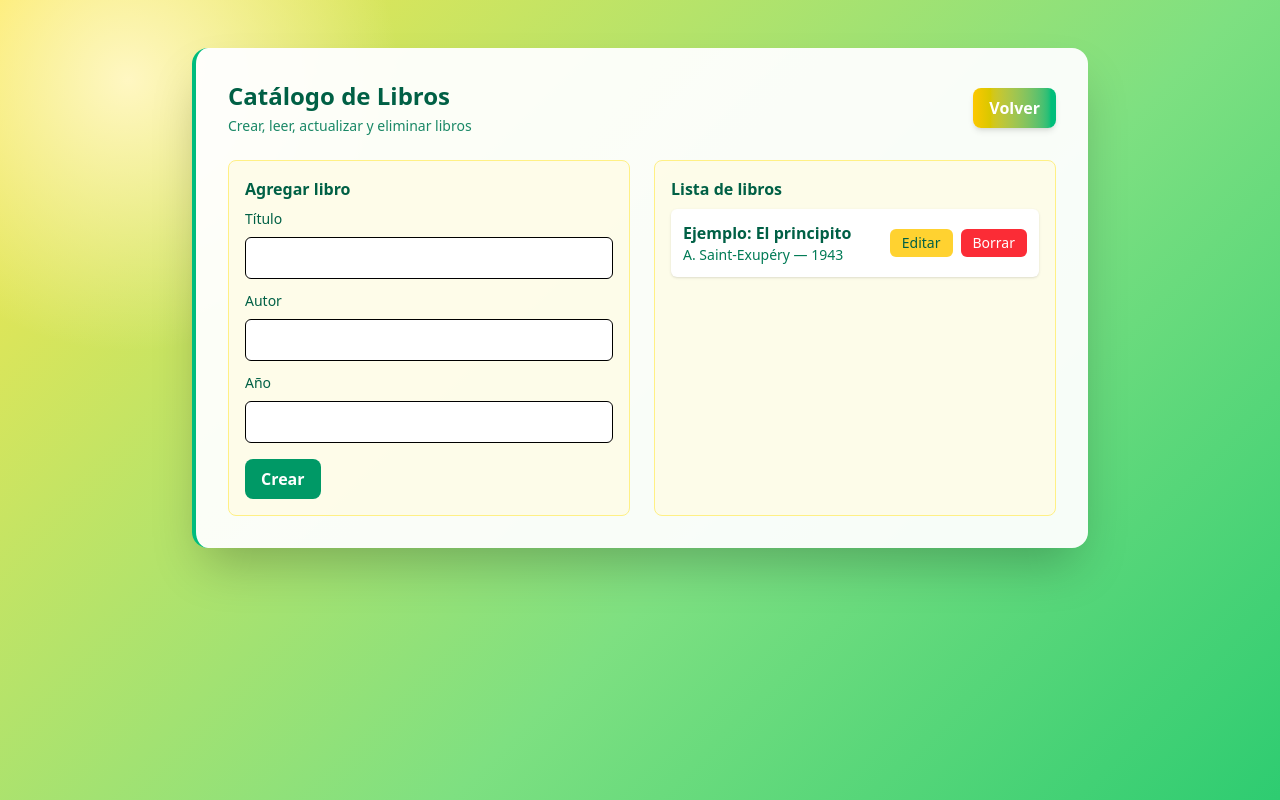
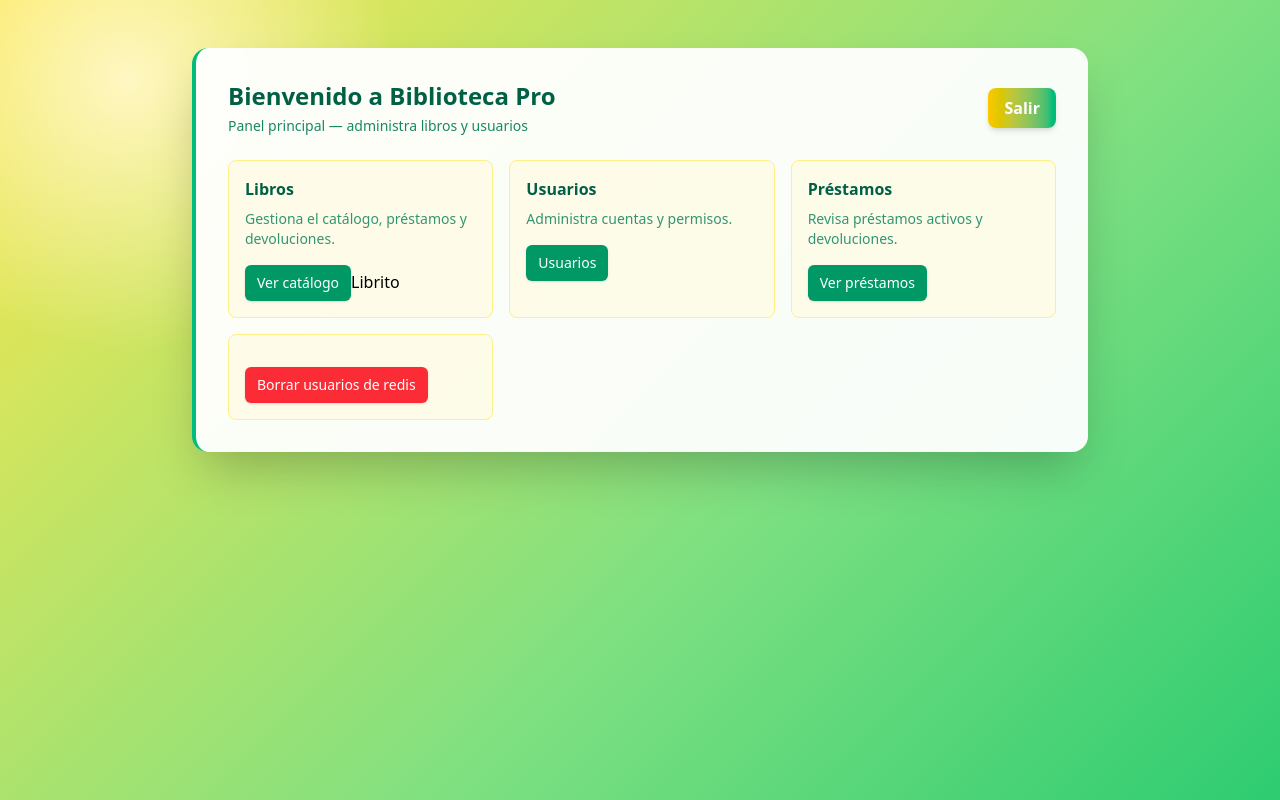
Before and after one commit to Maikiuwu/front-Biblioteca-Redis, a React (Vite) app: page /books in a window 1280 px wide. Built offline with nearby package versions, Linux system fonts and the light colour scheme.

Commit message:
feat: update Home component layout and add user management features

```diff
--- a/src/app/pages/Books.jsx
+++ b/src/app/pages/Books.jsx
@@ -1,162 +1,69 @@
-import { useEffect, useState } from "react";
+import { supabase } from "../../services/supabaseClient";
+import { Delete } from "../../services/deleteinredis.js";
 import { useNavigate } from "react-router-dom";
-import { supabase } from "../../services/supabaseClient";
 
-export default function Books() {
+export default function Home() {
   const navigate = useNavigate();
-  const [books, setBooks] = useState([]);
-  const [form, setForm] = useState({ id: "", title: "", author: "", year: "" });
-  const [loading, setLoading] = useState(false);
-  const [editing, setEditing] = useState(false);
-
-  useEffect(() => {
-    // cargar lista inicial de libros
-    fetchBooks();
-  }, []);
-
-  async function fetchBooks() {
-    setLoading(true);
-    try {
-      // TODO: Reemplazar por llamada real a tu API / servicio (ej: fetch('/api/books', { headers: getAuthHeaders() }))
-      // Ejemplo placeholder:
-      // const resp = await fetch('/api/books', { headers: { Authorization: `Bearer ${token}` }});
-      // const data = await resp.json();
-      // setBooks(data);
-      setBooks([
-        { id: "1", title: "Ejemplo: El principito", author: "A. Saint-Exupéry", year: 1943 },
-      ]);
-    } catch (err) {
-      console.error('fetchBooks error:', err);
-    } finally {
-      setLoading(false);
-    }
-  }
-
-  async function handleCreate(e) {
-    e.preventDefault();
-    setLoading(true);
-    try {
-      // TODO: Implementar creación en backend:
-      //  - POST /api/books con body form
-      //  - validar respuesta y actualizar state (setBooks)
-      // Ejemplo:
-      // const resp = await fetch('/api/books', { method: 'POST', headers, body: JSON.stringify(form) })
-      // const created = await resp.json();
-      // setBooks(prev => [created, ...prev]);
-      setBooks(prev => [{ id: Date.now().toString(), ...form }, ...prev]);
-      setForm({ id: "", title: "", author: "", year: "" });
-    } catch (err) {
-      console.error('handleCreate error:', err);
-    } finally {
-      setLoading(false);
-    }
-  }
-
-  function startEdit(book) {
-    setEditing(true);
-    setForm(book);
-    // TODO: scroll to form / focus
-  }
-
-  async function handleUpdate(e) {
-    e.preventDefault();
-    setLoading(true);
-    try {
-      // TODO: Implementar update en backend:
-      //  - PUT /api/books/:id con body form
-      //  - actualizar state: setBooks(prev => prev.map(b => b.id === form.id ? updated : b))
-      setBooks(prev => prev.map(b => b.id === form.id ? { ...form } : b));
-      setEditing(false);
-      setForm({ id: "", title: "", author: "", year: "" });
-    } catch (err) {
-      console.error('handleUpdate error:', err);
-    } finally {
-      setLoading(false);
-    }
-  }
-
-  async function handleDelete(id) {
-    setLoading(true);
-    try {
-      // TODO: Implementar delete en backend:
-      //  - DELETE /api/books/:id
-      //  - actualizar state: setBooks(prev => prev.filter(b => b.id !== id))
-      setBooks(prev => prev.filter(b => b.id !== id));
-    } catch (err) {
-      console.error('handleDelete error:', err);
-    } finally {
-      setLoading(false);
-    }
-  }
 
   return (
     <div className="min-h-screen app-bg flex items-start justify-center py-12 px-4">
       <div className="w-full max-w-4xl bg-white/95 rounded-2xl p-8 shadow-2xl border-l-4 border-emerald-500">
         <header className="flex items-center justify-between mb-6">
           <div>
-            <h1 className="text-2xl font-extrabold text-emerald-800">Catálogo de Libros</h1>
-            <p className="text-emerald-700/90 mt-1 text-sm">Crear, leer, actualizar y eliminar libros</p>
+            <h1 className="text-2xl font-extrabold text-emerald-800">Bienvenido a Biblioteca Pro</h1>
+            <p className="text-emerald-700/90 mt-1 text-sm">Panel principal — administra libros y usuarios</p>
           </div>
           <div>
             <button
-              onClick={() => navigate('/home')}
+              onClick={() => supabase.auth.signOut()}
               className="px-4 py-2 rounded-lg bg-gradient-to-r from-yellow-400 to-emerald-500 text-white font-semibold shadow-md hover:opacity-95 transition"
             >
-              Volver
+              Salir
             </button>
           </div>
         </header>
 
-        <div className="grid grid-cols-1 md:grid-cols-2 gap-6">
-          {/* Formulario Create / Update */}
-          <form onSubmit={editing ? handleUpdate : handleCreate} className="p-4 rounded-lg bg-yellow-50/90 border border-yellow-200">
-            <h3 className="font-bold text-emerald-800 mb-2">{editing ? 'Editar libro' : 'Agregar libro'}</h3>
+        <section className="grid grid-cols-1 md:grid-cols-3 gap-4">
+          <div className="p-4 rounded-lg bg-yellow-50/90 border border-yellow-200">
+            <h3 className="font-bold text-emerald-800">Libros</h3>
+            <p className="text-sm text-emerald-700/80 mt-2">Gestiona el catálogo, préstamos y devoluciones.</p>
+            <div className="mt-4">
+              {/* Navegar a la página CRUD de libros */}
+              <button
+                onClick={() => navigate('/books')}
+                className="text-sm px-3 py-2 bg-emerald-600 text-white rounded-md shadow-sm hover:brightness-105"
+              >
+                Ver catálogo
+              </button>
 
-            <label className="block text-sm text-emerald-800">Título</label>
-            <input value={form.title} onChange={e => setForm(f => ({ ...f, title: e.target.value }))} className="w-full mt-2 px-3 py-2 rounded-md bg-white border" />
+              <a href="/books">Librito</a>
+            </div>
+          </div>
 
-            <label className="block text-sm text-emerald-800 mt-3">Autor</label>
-            <input value={form.author} onChange={e => setForm(f => ({ ...f, author: e.target.value }))} className="w-full mt-2 px-3 py-2 rounded-md bg-white border" />
+          <div className="p-4 rounded-lg bg-yellow-50/90 border border-yellow-200">
+            <h3 className="font-bold text-emerald-800">Usuarios</h3>
+            <p className="text-sm text-emerald-700/80 mt-2">Administra cuentas y permisos.</p>
+            <div className="mt-4">
+              <button className="text-sm px-3 py-2 bg-emerald-600 text-white rounded-md shadow-sm hover:brightness-105">Usuarios</button>
+            </div>
+          </div>
 
-            <label className="block text-sm text-emerald-800 mt-3">Año</label>
-            <input value={form.year} onChange={e => setForm(f => ({ ...f, year: e.target.value }))} className="w-full mt-2 px-3 py-2 rounded-md bg-white border" />
+          <div className="p-4 rounded-lg bg-yellow-50/90 border border-yellow-200">
+            <h3 className="font-bold text-emerald-800">Préstamos</h3>
+            <p className="text-sm text-emerald-700/80 mt-2">Revisa préstamos activos y devoluciones.</p>
+            <div className="mt-4">
+              <button className="text-sm px-3 py-2 bg-emerald-600 text-white rounded-md shadow-sm hover:brightness-105">Ver préstamos</button>
+            </div>
+          </div>
 
-            <div className="flex items-center justify-between mt-4">
-              <button type="submit" disabled={loading} className="px-4 py-2 rounded-lg bg-emerald-600 text-white font-semibold">
-                {editing ? 'Actualizar' : 'Crear'}
-              </button>
-              {editing && (
-                <button type="button" onClick={() => { setEditing(false); setForm({ id: "", title: "", author: "", year: "" }); }} className="px-3 py-2 rounded-md bg-gray-200 text-gray-700">
-                  Cancelar
-                </button>
-              )}
+          <div className="p-4 rounded-lg bg-yellow-50/90 border border-yellow-200">
+            <div className="mt-4">
+              <button
+              onClick={async () => { const mondongo = await Delete()}}
+              className="text-sm px-3 py-2 bg-red-500 text-white rounded-md shadow-sm hover:brightness-105">Borrar usuarios de redis</button>
             </div>
-          </form>
-
-          {/* Lista de libros */}
-          <div className="p-4 rounded-lg bg-yellow-50/90 border border-yellow-200">
-            <h3 className="font-bold text-emerald-800 mb-2">Lista de libros</h3>
-
-            {loading ? (
-              <div className="text-sm text-emerald-700">Cargando...</div>
-            ) : (
-              <ul className="space-y-3">
-                {books.map(book => (
-                  <li key={book.id} className="flex items-center justify-between bg-white p-3 rounded-md shadow-sm">
-                    <div>
-                      <div className="font-semibold text-emerald-800">{book.title}</div>
-                      <div className="text-sm text-emerald-700">{book.author} — {book.year}</div>
-                    </div>
-                    <div className="flex items-center gap-2">
-                      <button onClick={() => startEdit(book)} className="text-sm px-3 py-1 bg-amber-300 text-emerald-800 rounded-md">Editar</button>
-                      <button onClick={() => handleDelete(book.id)} className="text-sm px-3 py-1 bg-red-500 text-white rounded-md">Borrar</button>
-                    </div>
-                  </li>
-                ))}
-              </ul>
-            )}
           </div>
-        </div>
+        </section>
       </div>
     </div>
   );
--- /dev/null
+++ b/src/services/sincronizarMongo.js
@@ -0,0 +1,17 @@
+export async function syncData(datos){
+  const response = await fetch('http://localhost:3000/biblioteca/sync', {
+    method: 'POST',
+    headers: {
+      'Content-Type': 'application/json'
+    },
+    body: JSON.stringify(datos),
+    datos: 'include'
+  });
+
+  if (!response.ok) {
+    const error = await response.text();
+    throw new Error(error);
+  }
+
+  return await response.json();
+}
```
